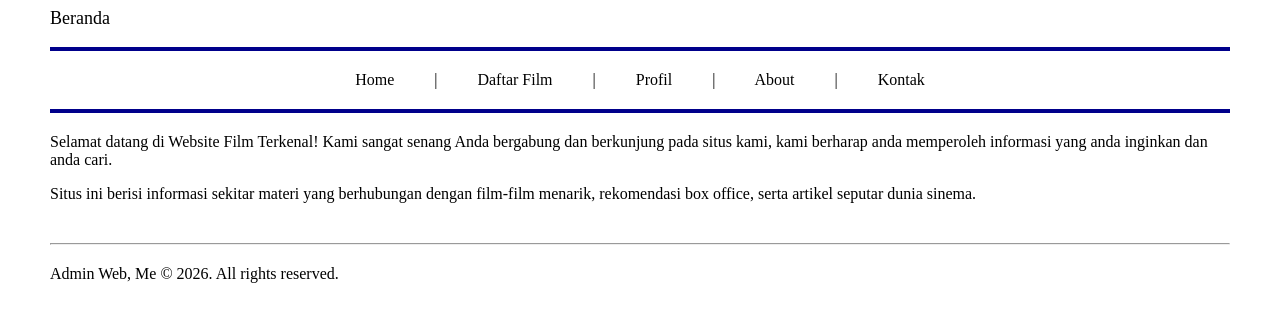
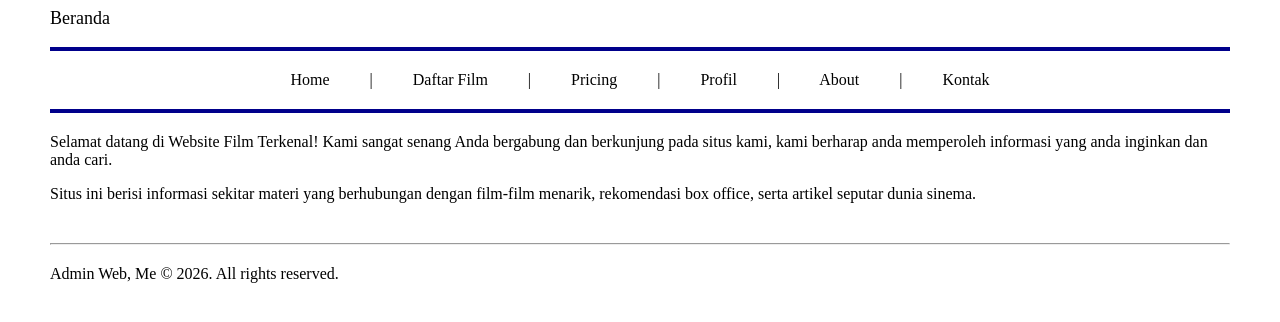
Before and after one commit to wahyudiramadhann/web-film, a plain HTML site: page index.html in a window 1280 px wide. Shown: the part 70-392 px from the top of the page. Drawn offline with Linux system fonts and the light colour scheme.

Commit message:
Add files via upload

```diff
--- a/index.html
+++ b/index.html
@@ -17,6 +17,8 @@
         <a href="index.html" style="text-decoration: none; color: black;">Home</a>
         &nbsp;&nbsp;&nbsp;&nbsp;&nbsp;&nbsp;&nbsp;&nbsp; | &nbsp;&nbsp;&nbsp;&nbsp;&nbsp;&nbsp;&nbsp;&nbsp;
         <a href="daftar_film.html" style="text-decoration: none; color: black;">Daftar Film</a>
+        &nbsp;&nbsp;&nbsp;&nbsp;&nbsp;&nbsp;&nbsp;&nbsp; | &nbsp;&nbsp;&nbsp;&nbsp;&nbsp;&nbsp;&nbsp;&nbsp;
+        <a href="pricing.html" style="text-decoration: none; color: black;">Pricing</a>
         &nbsp;&nbsp;&nbsp;&nbsp;&nbsp;&nbsp;&nbsp;&nbsp; | &nbsp;&nbsp;&nbsp;&nbsp;&nbsp;&nbsp;&nbsp;&nbsp;
         <a href="profil.html" style="text-decoration: none; color: black;">Profil</a>
         &nbsp;&nbsp;&nbsp;&nbsp;&nbsp;&nbsp;&nbsp;&nbsp; | &nbsp;&nbsp;&nbsp;&nbsp;&nbsp;&nbsp;&nbsp;&nbsp;
```
